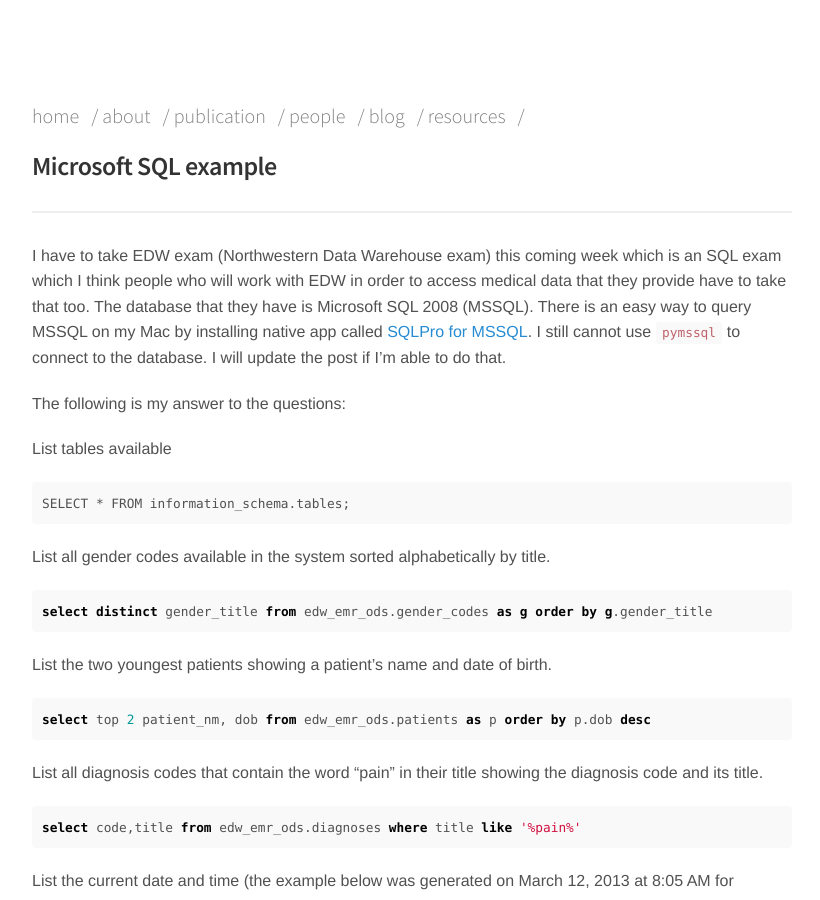
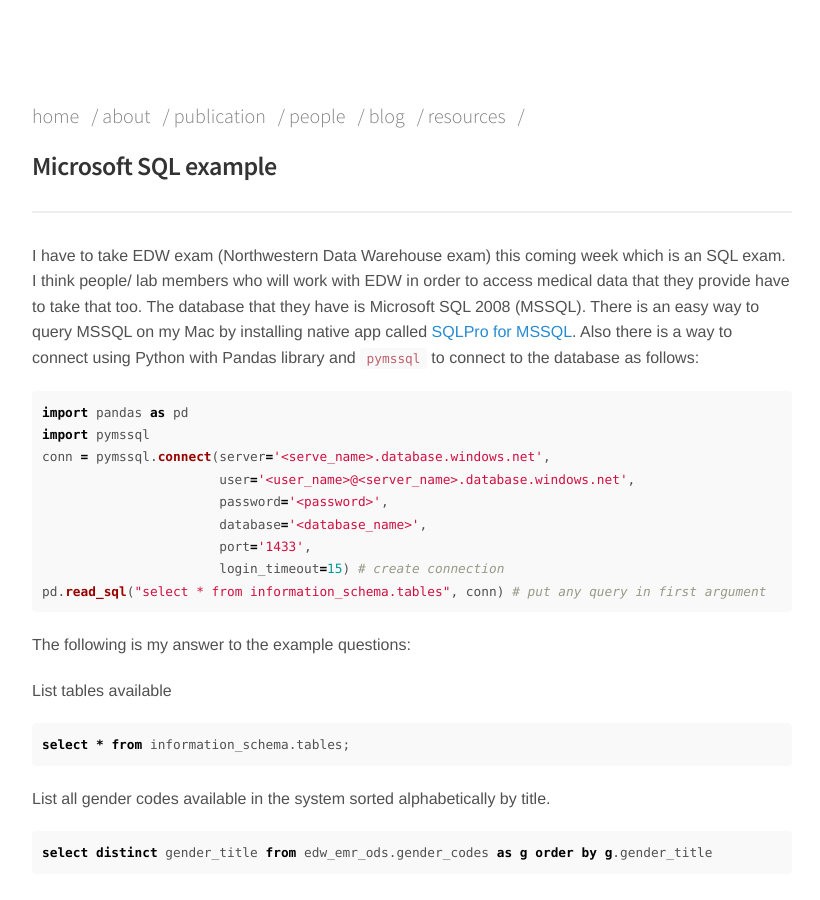
Before and after one commit to KordingLab/KordingLab.github.io, a Jekyll site: the page built from _posts/2016-02-29-sql-exam-sample.md, in a window 1280 px wide and 900 px high. Shown: the whole window, without its empty margins (228-1048 px from the left). Built offline with Jekyll 4.4.1, drawn with Linux system fonts in a browser that asks for light colours; nearby versions of some CDN libraries; comment, search, counter and statistics services are not loaded; some of the changed text lies outside the part shown.

Commit message:
Add way to connect to database using Python pandas

````diff
--- a/_posts/2016-02-29-sql-exam-sample.md
+++ b/_posts/2016-02-29-sql-exam-sample.md
@@ -3,15 +3,28 @@
 categories: students
 ---
 
-I have to take EDW exam (Northwestern Data Warehouse exam) this coming week which is an SQL exam which I think people who will work with EDW in order to access medical data that they provide have to take that too. The database that they have is Microsoft SQL 2008 (MSSQL). There is an easy way to query MSSQL on my Mac by installing
-native app called [SQLPro for MSSQL](http://www.macsqlclient.com/). I still cannot use [`pymssql`](https://github.com/PyMySQL/PyMySQL) to connect to the database. I will update the post if I'm able to do that.
+I have to take EDW exam (Northwestern Data Warehouse exam) this coming week which is an SQL exam. I think people/ lab members who will work with EDW in order to access medical data that they provide have to take that too. The database that they have is Microsoft SQL 2008 (MSSQL). There is an easy way to query MSSQL on my Mac by installing
+native app called [SQLPro for MSSQL](http://www.macsqlclient.com/). Also there is a way to connect using Python with  Pandas library and [`pymssql`](https://github.com/PyMySQL/PyMySQL) to connect to the database as follows:
 
-The following is my answer to the questions:
+
+```python
+import pandas as pd
+import pymssql
+conn = pymssql.connect(server='<serve_name>.database.windows.net',
+                       user='<user_name>@<server_name>.database.windows.net',
+                       password='<password>',
+                       database='<database_name>',
+                       port='1433',
+                       login_timeout=15) # create connection
+pd.read_sql("select * from information_schema.tables", conn) # put any query in first argument
+```
+
+The following is my answer to the example questions:
 
 List tables available
 
-```
-SELECT * FROM information_schema.tables;
+```sql
+select * from information_schema.tables;
 ```
 
 List all gender codes available in the system sorted alphabetically by title.
@@ -78,10 +91,11 @@
 
 The clinical application has some basic built-in reporting functionality and it reports that only 17 valid encounters exist. The “encounters” table has 18 rows. Why might the system only believe 17 of those rows are valid?
 
-**ans.** there is a column name delected_ind that indicates whether that row is still existed or not
+**ans.** there is a column name `deleted_ind` that indicates whether that row is still existed or not
 
 ```sql
-select COUNT(*) from edw_emr_ods.encounters
+select COUNT(*) from edw_emr_ods.encounters -- give 18
+select COUNT(*) from edw_emr_ods.encounters as e where e.deleted_ind = 0 -- give 17
 ```
 
 List all encounter types that have been charted on valid encounters and how many times each was charted. If the encounter type is missing, use the title “Unknown.”
````
